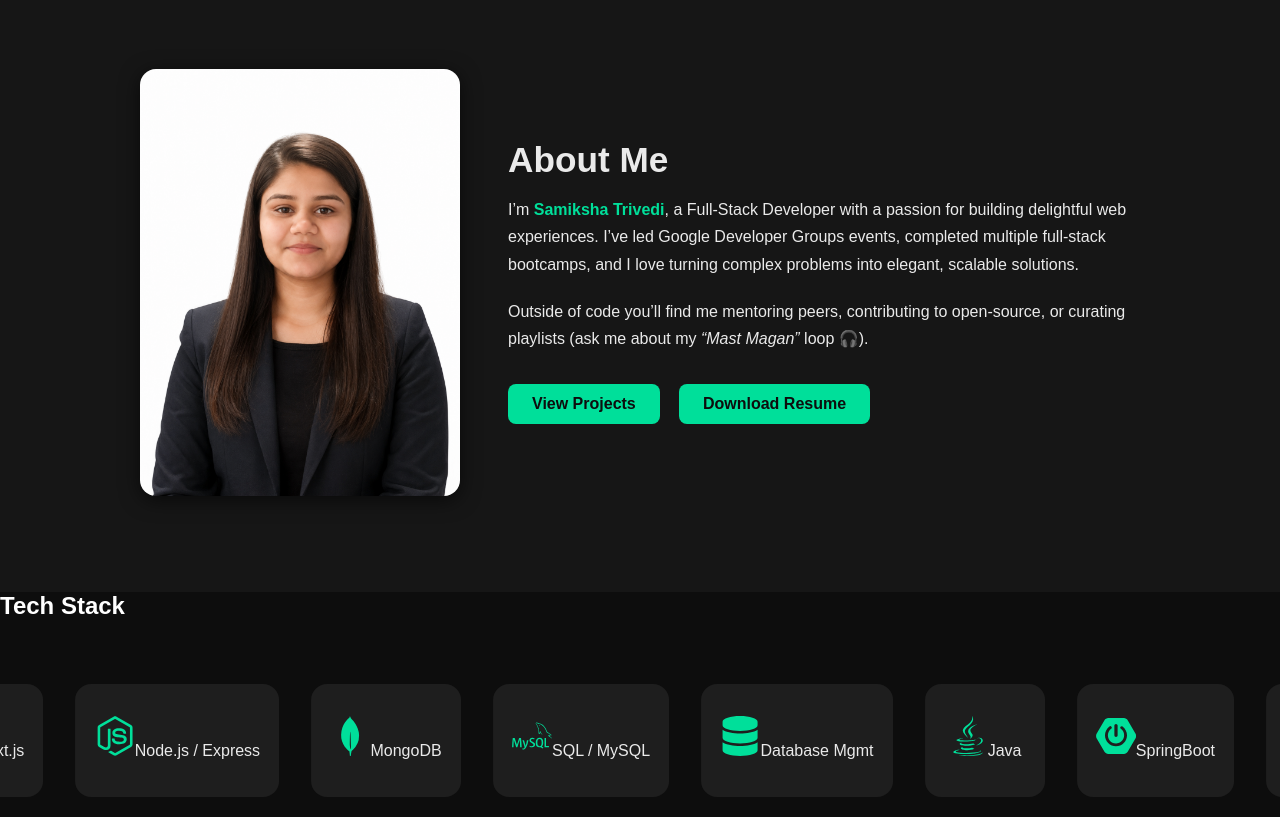
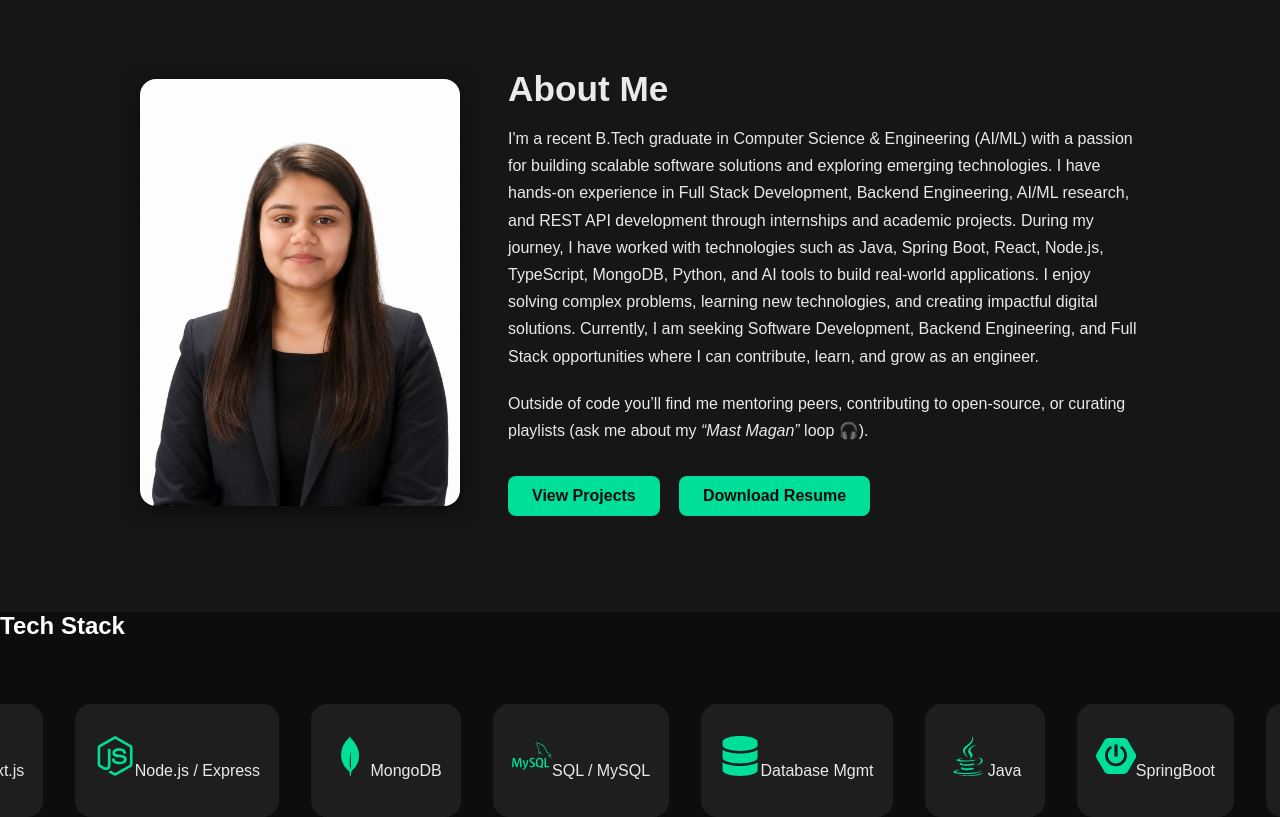
Before and after one commit to samikshatrivedi007/portfolio, a React (Create React App) app: page / in a window 1280 px wide. Shown: the part 900-1717 px from the top of the page. Built offline with nearby package versions, Linux system fonts and the light colour scheme.

Commit message:
update: revamp About Me text and update mailcrawler image

```diff
--- a/src/components/About.js
+++ b/src/components/About.js
@@ -12,11 +12,12 @@ function About() {
                 <div className="about__text">
                     <h2 className="section‑title">About Me</h2>
                     <p>
-                        I’m <span className="hl">Samiksha Trivedi</span>, a Full‑Stack Developer
-                        with a passion for building delightful web experiences. I’ve led
-                        Google Developer Groups events, completed multiple full‑stack
-                        bootcamps, and I love turning complex problems into elegant,
-                        scalable solutions.
+                        I'm a recent B.Tech graduate in Computer Science & Engineering (AI/ML) with a passion for building scalable software solutions and exploring emerging technologies. I have hands-on experience in Full Stack Development, Backend Engineering, AI/ML research, and REST API development through internships and academic projects.
+
+                        During my journey, I have worked with technologies such as Java, Spring Boot, React, Node.js, TypeScript, MongoDB, Python, and AI tools to build real-world applications. I enjoy solving complex problems, learning new technologies, and creating impactful digital solutions.
+
+                        Currently, I am seeking Software Development, Backend Engineering, and Full Stack opportunities where I can contribute, learn, and grow as an engineer.
+
                     </p>
 
                     <p>
```
Also changed, not shown: src/assets/mailcrawler.png.
